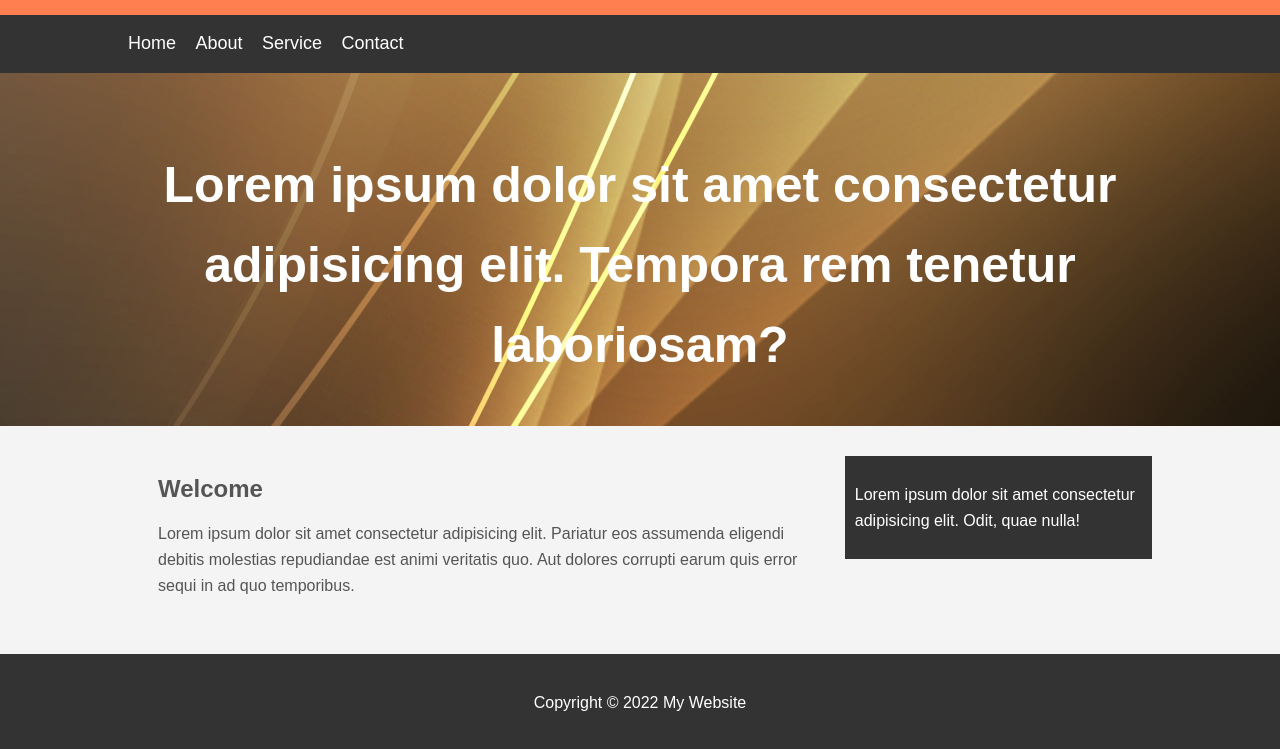
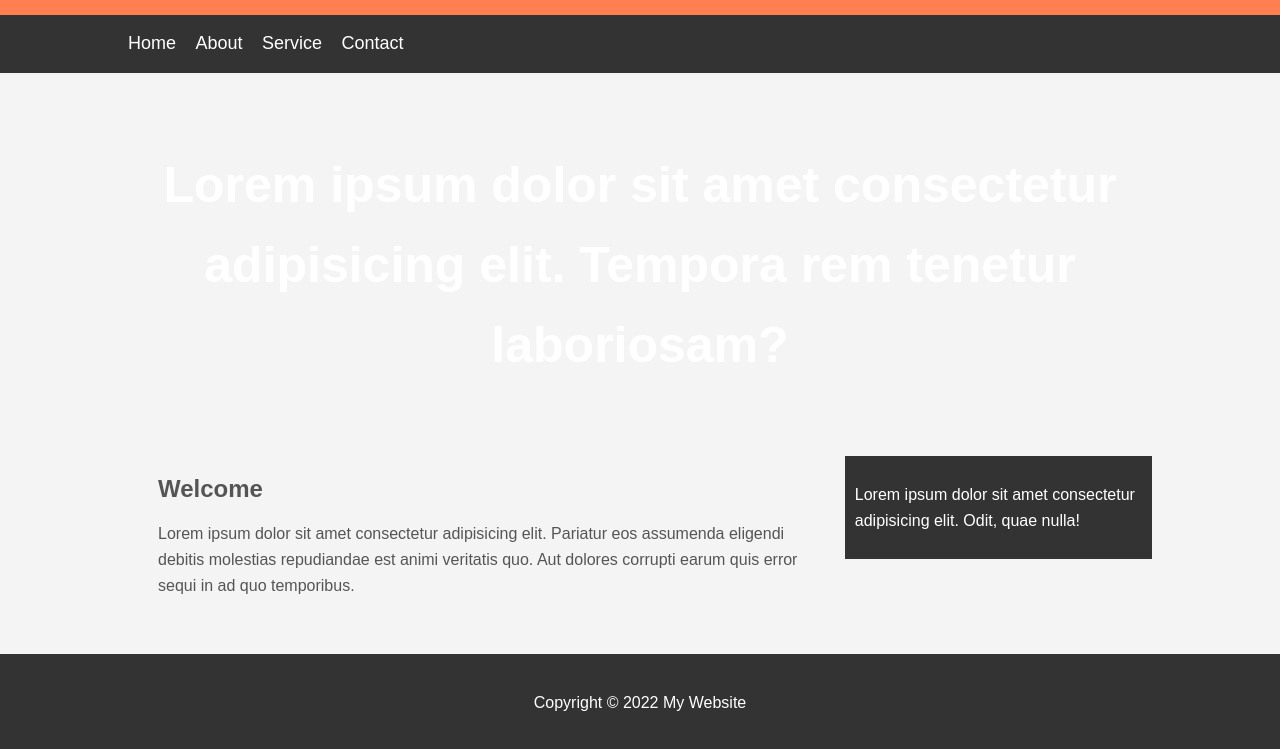
Before and after one commit to brentonmcd/mywebsiteCSS, a plain HTML site: page index.html in a window 1280 px wide. Shown: the part 53-802 px from the top of the page. Drawn offline with Linux system fonts and the light colour scheme.

Commit message:
Update stylemw.css

```diff
--- a/stylemw.css
+++ b/stylemw.css
@@ -41,7 +41,7 @@ body{
 }
 
 #showcase{
-    background-image:url('../mywebsitecss/showcase.jpg');
+    background-image:showcase.jpg;
     background-position:center right;
     min-height:300px;
     margin-bottom:30px;
```
